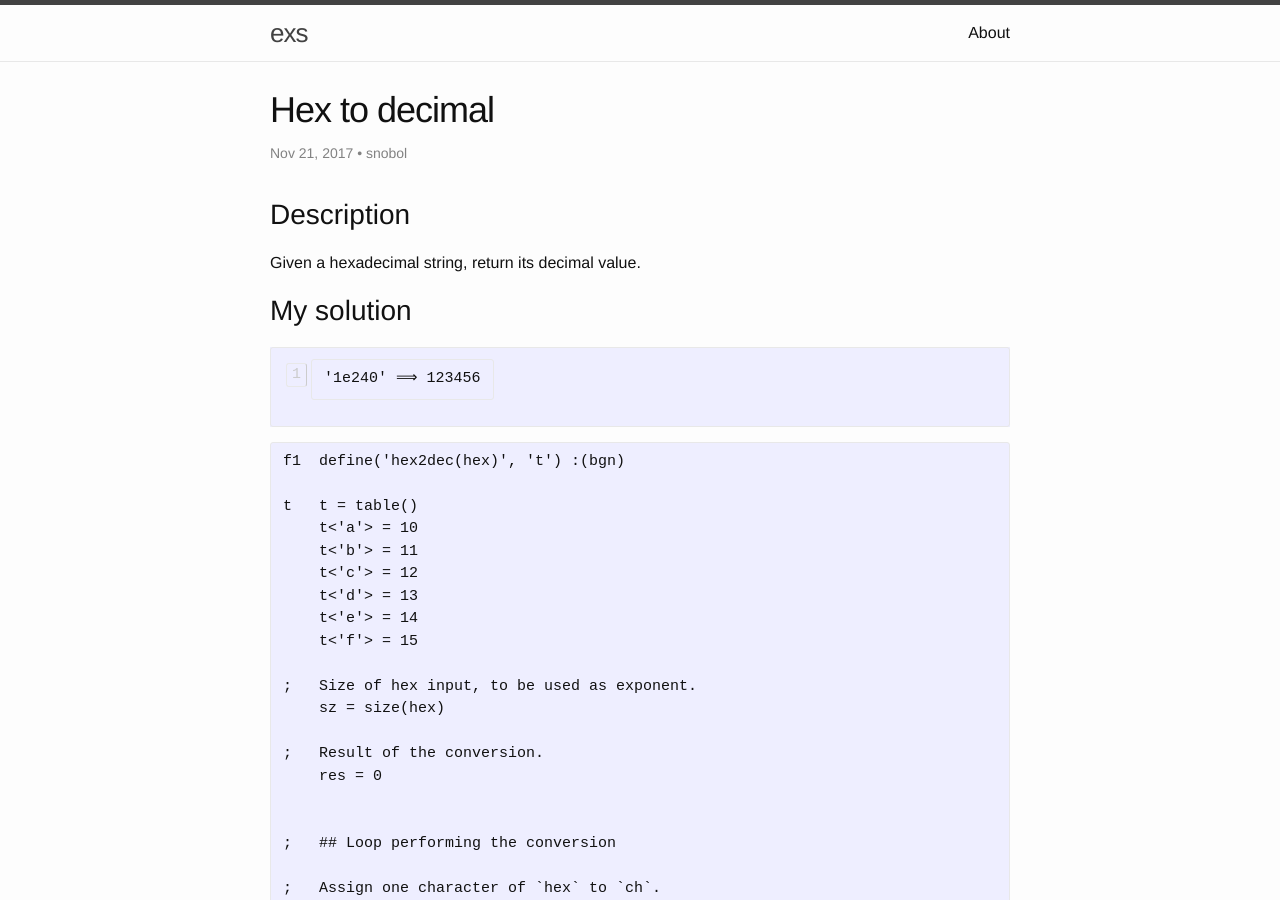
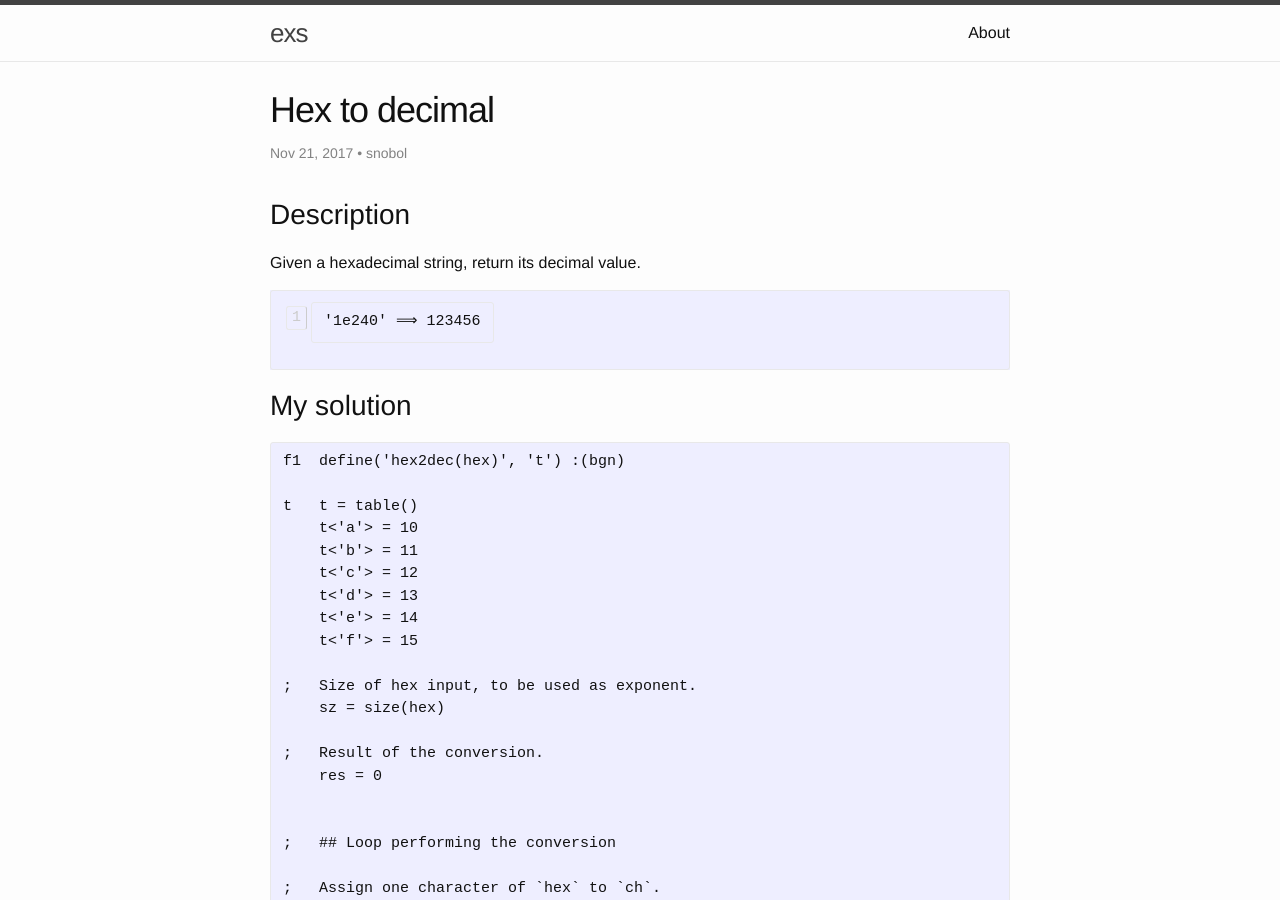
Before and after one commit to bitfragment/exs, a Jekyll site: the page built from _posts/2017-11-21-hex2dec.md, in a window 1280 px wide and 900 px high. Built offline with Jekyll 4.4.1, drawn with Linux system fonts in a browser that asks for light colours.

Commit message:
Hotfix formatting

````diff
--- a/_posts/2017-11-21-hex2dec.md
+++ b/_posts/2017-11-21-hex2dec.md
@@ -8,12 +8,12 @@ tags: snobol
 
 Given a hexadecimal string, return its decimal value.
 
-
-## My solution
-
 ```
 '1e240' ⟹ 123456
 ```
+
+
+## My solution
 
 ```snobol
 f1  define('hex2dec(hex)', 't') :(bgn)
````
